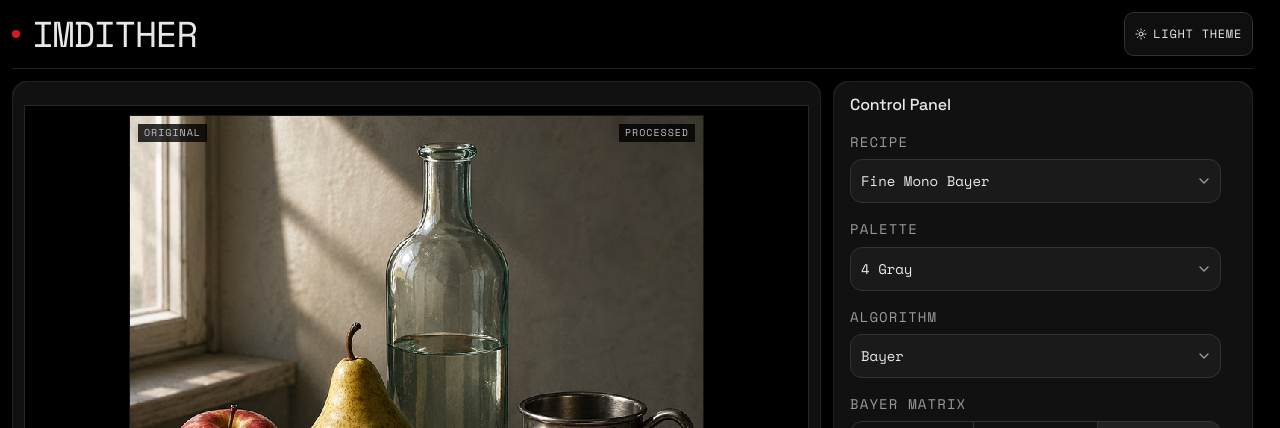
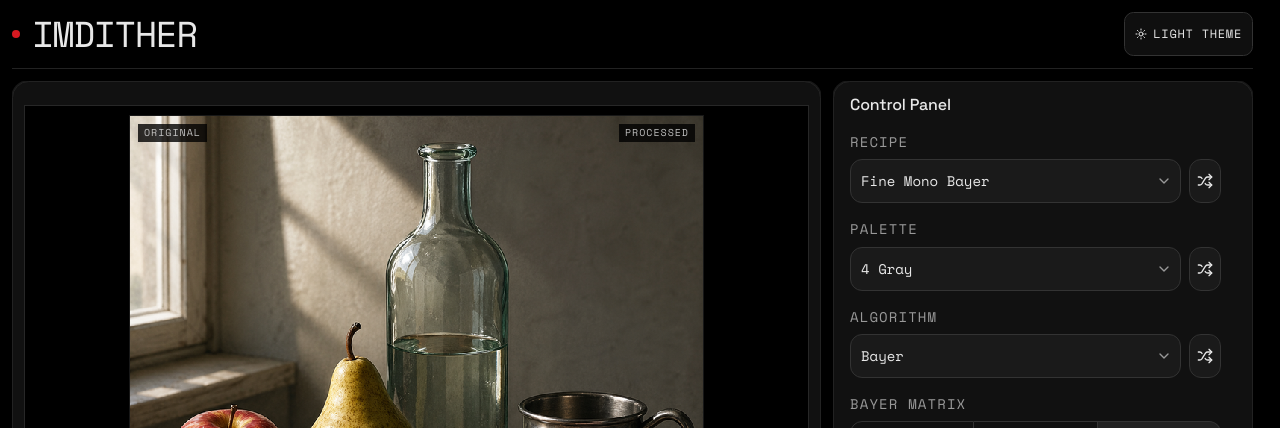
Before and after one commit to daanqq/imdither, a React (Vite) app in the folder apps/web/: page / in a window 1280 px wide. Shown: the top 428 px of the page. Built offline with nearby package versions, Linux system fonts and the light colour scheme; a web font is replaced by a local one.

Commit message:
feat: add shuffle buttons for randomizing dither settings

```diff
--- a/apps/web/src/components/control-panel.tsx
+++ b/apps/web/src/components/control-panel.tsx
@@ -50,10 +50,16 @@ import {
   ToggleGroup,
   ToggleGroupItem,
 } from "@workspace/ui/components/toggle-group"
-import { ClipboardIcon, RotateCcwIcon, UploadIcon } from "lucide-react"
+import {
+  ClipboardIcon,
+  RotateCcwIcon,
+  ShuffleIcon,
+  UploadIcon,
+} from "lucide-react"
 
 import { CommittedSliderField } from "@/components/committed-slider-field"
 import type { SettingsTransition } from "@/lib/editor-settings-transition"
+import { getRandomDifferentValue } from "@/lib/random-options"
 import type { CompareMode } from "@/store/editor-store"
 
 export type ControlPanelProps = {
@@ -85,6 +91,7 @@ export const ControlPanel = React.memo(function ControlPanel({
 }: ControlPanelProps) {
   const selectedAlgorithmOption = getDitherAlgorithmOption(settings.algorithm)
   const matchedProcessingPreset = matchProcessingPreset(settings)
+  const processingPresetId = matchedProcessingPreset?.id ?? "custom"
 
   return (
     <aside className="h-full max-h-full min-h-0 min-w-0 overflow-hidden">
@@ -97,8 +104,9 @@ export const ControlPanel = React.memo(function ControlPanel({
             <FieldGroup className="min-w-0 gap-4 pb-1">
               <Field>
                 <FieldLabel htmlFor="processing-preset">Recipe</FieldLabel>
+                <div className="flex min-w-0 items-center gap-2">
                   <Select
-                  value={matchedProcessingPreset?.id ?? "custom"}
+                    value={processingPresetId}
                     onValueChange={(presetId) => {
                       if (presetId !== "custom") {
                         onSettingsTransition({
@@ -108,7 +116,10 @@ export const ControlPanel = React.memo(function ControlPanel({
                       }
                     }}
                   >
-                  <SelectTrigger id="processing-preset" className="w-full">
+                    <SelectTrigger
+                      id="processing-preset"
+                      className="min-w-0 flex-1"
+                    >
                       <SelectValue />
                     </SelectTrigger>
                     <SelectContent>
@@ -122,17 +133,31 @@ export const ControlPanel = React.memo(function ControlPanel({
                       </SelectGroup>
                     </SelectContent>
                   </Select>
+                  <RandomizeButton
+                    label="Random recipe"
+                    onClick={() =>
+                      onSettingsTransition({
+                        type: "apply-processing-preset",
+                        presetId: getRandomDifferentValue(
+                          PROCESSING_PRESET_OPTIONS.map((preset) => preset.id),
+                          processingPresetId
+                        ),
+                      })
+                    }
+                  />
+                </div>
               </Field>
 
               <Field>
                 <FieldLabel htmlFor="palette">Palette</FieldLabel>
+                <div className="flex min-w-0 items-center gap-2">
                   <Select
                     value={settings.paletteId}
                     onValueChange={(paletteId) =>
                       onSettingsTransition({ type: "set-palette", paletteId })
                     }
                   >
-                  <SelectTrigger id="palette" className="w-full">
+                    <SelectTrigger id="palette" className="min-w-0 flex-1">
                       <SelectValue />
                     </SelectTrigger>
                     <SelectContent>
@@ -145,10 +170,24 @@ export const ControlPanel = React.memo(function ControlPanel({
                       </SelectGroup>
                     </SelectContent>
                   </Select>
+                  <RandomizeButton
+                    label="Random palette"
+                    onClick={() =>
+                      onSettingsTransition({
+                        type: "set-palette",
+                        paletteId: getRandomDifferentValue(
+                          PRESET_PALETTES.map((preset) => preset.id),
+                          settings.paletteId
+                        ),
+                      })
+                    }
+                  />
+                </div>
               </Field>
 
               <Field>
                 <FieldLabel htmlFor="algorithm">Algorithm</FieldLabel>
+                <div className="flex min-w-0 items-center gap-2">
                   <Select
                     value={settings.algorithm}
                     onValueChange={(algorithm) =>
@@ -158,7 +197,7 @@ export const ControlPanel = React.memo(function ControlPanel({
                       })
                     }
                   >
-                  <SelectTrigger id="algorithm" className="w-full">
+                    <SelectTrigger id="algorithm" className="min-w-0 flex-1">
                       <SelectValue />
                     </SelectTrigger>
                     <SelectContent>
@@ -171,6 +210,21 @@ export const ControlPanel = React.memo(function ControlPanel({
                       </SelectGroup>
                     </SelectContent>
                   </Select>
+                  <RandomizeButton
+                    label="Random algorithm"
+                    onClick={() =>
+                      onSettingsTransition({
+                        type: "set-algorithm",
+                        algorithm: getRandomDifferentValue(
+                          DITHER_ALGORITHM_OPTIONS.map(
+                            (algorithm) => algorithm.id
+                          ),
+                          settings.algorithm
+                        ),
+                      })
+                    }
+                  />
+                </div>
               </Field>
 
               {selectedAlgorithmOption.capabilities.bayerSize && (
@@ -502,3 +556,24 @@ function NumberField({
     </Field>
   )
 }
+
+function RandomizeButton({
+  label,
+  onClick,
+}: {
+  label: string
+  onClick: () => void
+}) {
+  return (
+    <Button
+      aria-label={label}
+      title={label}
+      type="button"
+      variant="outline"
+      size="icon"
+      onClick={onClick}
+    >
+      <ShuffleIcon />
+    </Button>
+  )
+}
--- /dev/null
+++ b/apps/web/src/lib/random-options.ts
@@ -0,0 +1,15 @@
+export function getRandomDifferentValue<T extends string>(
+  values: readonly T[],
+  currentValue: string
+): T {
+  const candidates =
+    values.length > 1
+      ? values.filter((value) => value !== currentValue)
+      : [...values]
+
+  if (candidates.length === 0) {
+    throw new Error("Random options must not be empty")
+  }
+
+  return candidates[Math.floor(Math.random() * candidates.length)]
+}
```
Also changed, not shown: 1 other file (tests, documents, lock files or other folders). Lines whose indentation alone changed are shown as unchanged.
